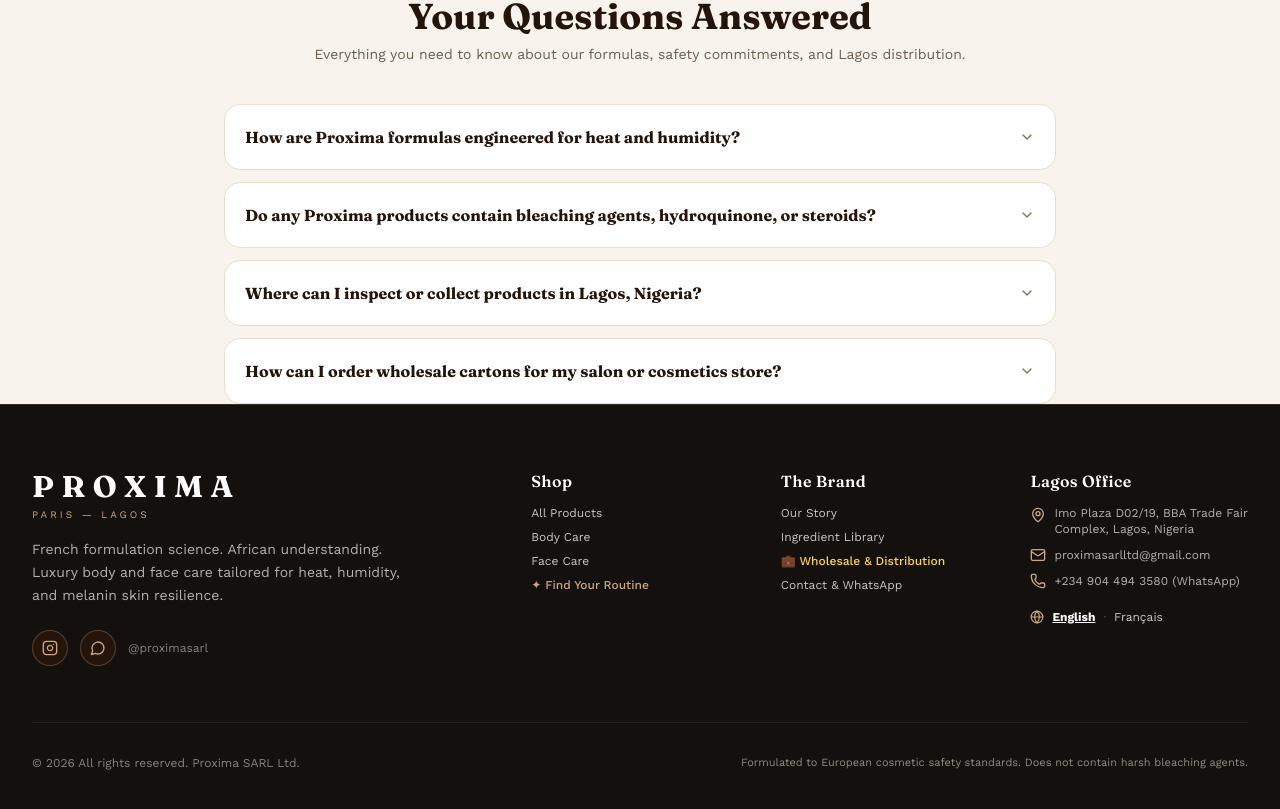
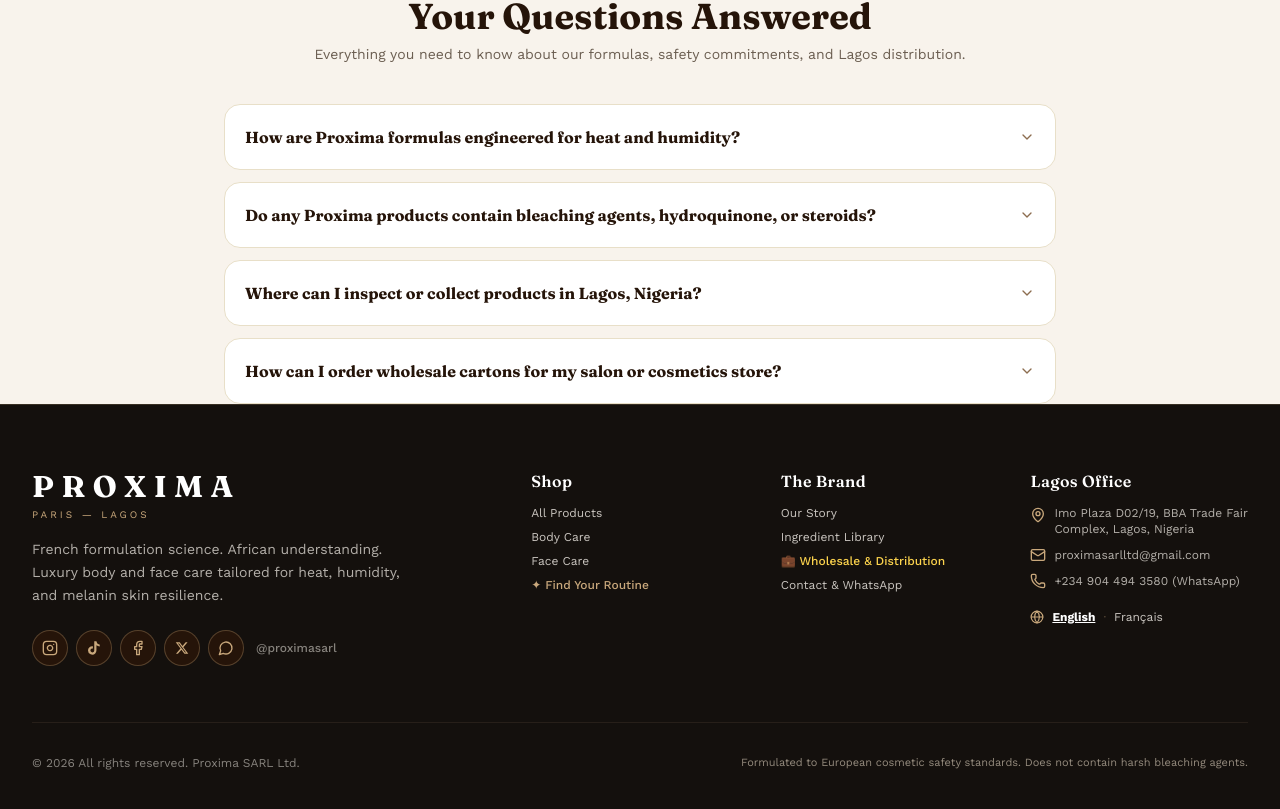
Before and after one commit to innchiken-netizen/proxima, a React (Vite) app: page / in a window 1280 px wide. Shown: the part 8233-9042 px from the top of the page. Built offline with nearby package versions, Linux system fonts and the light colour scheme.

Commit message:
feat(social): add TikTok, Facebook, and X social links alongside Instagram and WhatsApp

```diff
--- a/src/components/layout/Footer.tsx
+++ b/src/components/layout/Footer.tsx
@@ -1,6 +1,18 @@
 import React from 'react';
-import { MapPin, Mail, Phone, MessageCircle, Instagram, Globe } from 'lucide-react';
+import { MapPin, Mail, Phone, MessageCircle, Instagram, Facebook, Globe } from 'lucide-react';
 import { useLanguage } from '../../context/LanguageContext';
+
+const TikTokIcon: React.FC<{ className?: string }> = ({ className = "w-4 h-4" }) => (
+  <svg className={className} fill="currentColor" viewBox="0 0 24 24" aria-hidden="true">
+    <path d="M19.59 6.69a4.83 4.83 0 0 1-3.77-4.25V2h-3.45v13.67a2.89 2.89 0 0 1-5.2 1.74 2.89 2.89 0 0 1 2.31-4.64c.298-.002.595.042.88.13V9.4a6.33 6.33 0 0 0-1-.08A6.34 6.34 0 0 0 3 15.66a6.34 6.34 0 0 0 10.82 4.47 6.3 6.3 0 0 0 1.83-4.47V8.01a8.16 8.16 0 0 0 4.94 1.68V6.69z" />
+  </svg>
+);
+
+const XTwitterIcon: React.FC<{ className?: string }> = ({ className = "w-3.5 h-3.5" }) => (
+  <svg className={className} fill="currentColor" viewBox="0 0 24 24" aria-hidden="true">
+    <path d="M18.244 2.25h3.308l-7.227 8.26 8.502 11.24H16.17l-5.214-6.817L4.99 21.75H1.68l7.73-8.835L1.254 2.25H8.08l4.713 6.231zm-1.161 17.52h1.833L7.084 4.126H5.117z" />
+  </svg>
+);
 
 interface FooterProps {
   setCurrentTab: (tab: string) => void;
@@ -32,15 +44,46 @@
             <p className="text-sm leading-relaxed text-proxima-cream/70 max-w-sm">
               {t.footer.brandDesc}
             </p>
-            <div className="pt-2 flex items-center space-x-3 text-proxima-brown-light">
+            <div className="pt-2 flex flex-wrap items-center gap-2 text-proxima-brown-light">
               <a
                 href="https://instagram.com/proximasarl"
                 target="_blank"
                 rel="noopener noreferrer"
                 className="w-9 h-9 rounded-full bg-proxima-brown-deep flex items-center justify-center border border-proxima-brown-light/30 hover:border-proxima-brown-light hover:text-white transition-colors"
                 aria-label="Instagram"
+                title="Instagram @proximasarl"
               >
                 <Instagram className="w-4 h-4" />
+              </a>
+              <a
+                href="https://tiktok.com/@proximasarl"
+                target="_blank"
+                rel="noopener noreferrer"
+                className="w-9 h-9 rounded-full bg-proxima-brown-deep flex items-center justify-center border border-proxima-brown-light/30 hover:border-proxima-brown-light hover:text-white transition-colors"
+                aria-label="TikTok"
+                title="TikTok @proximasarl"
+              >
+                <TikTokIcon className="w-4 h-4" />
+              </a>
+              <a
+                href="https://facebook.com/proximasarl"
+                target="_blank"
+                rel="noopener noreferrer"
+                className="w-9 h-9 rounded-full bg-proxima-brown-deep flex items-center justify-center border border-proxima-brown-light/30 hover:border-proxima-brown-light hover:text-white transition-colors"
+                aria-label="Facebook"
+                title="Facebook @proximasarl"
+              >
+                <Facebook className="w-4 h-4" />
+              </a>
+              <a
+                href="https://x.com/proximasarl"
+                target="_blank"
+                rel="noopener noreferrer"
+                className="w-9 h-9 rounded-full bg-proxima-brown-deep flex items-center justify-center border border-proxima-brown-light/30 hover:border-proxima-brown-light hover:text-white transition-colors"
+                aria-label="X (Twitter)"
+                title="X @proximasarl"
+              >
+                <XTwitterIcon className="w-3.5 h-3.5" />
               </a>
               <a
                 href="https://wa.me/2349044943580"
@@ -48,10 +91,11 @@
                 rel="noopener noreferrer"
                 className="w-9 h-9 rounded-full bg-proxima-brown-deep flex items-center justify-center border border-proxima-brown-light/30 hover:border-proxima-brown-light hover:text-emerald-400 transition-colors"
                 aria-label="WhatsApp"
+                title="WhatsApp (+234 904 494 3580)"
               >
                 <MessageCircle className="w-4 h-4" />
               </a>
-              <span className="text-xs text-proxima-cream/50">@proximasarl</span>
+              <span className="text-xs text-proxima-cream/50 ml-1 font-medium">@proximasarl</span>
             </div>
           </div>
 
--- a/src/pages/ContactPage.tsx
+++ b/src/pages/ContactPage.tsx
@@ -110,6 +110,7 @@
               <div className="w-12 h-12 rounded-2xl bg-proxima-cream flex items-center justify-center text-proxima-brown flex-shrink-0 mt-1">
                 <Instagram className="w-6 h-6" />
               </div>
+              <div className="space-y-2">
                 <div>
                   <h3 className="font-serif text-base font-bold text-proxima-brown-deep">
                     {t.contact.socialTitle}
@@ -117,6 +118,49 @@
                   <p className="text-xs text-proxima-black/70 mt-0.5">
                     {t.contact.social}
                   </p>
+                </div>
+                <div className="flex flex-wrap gap-2 pt-1">
+                  <a
+                    href="https://instagram.com/proximasarl"
+                    target="_blank"
+                    rel="noopener noreferrer"
+                    className="inline-flex items-center gap-1.5 px-3 py-1.5 rounded-xl bg-[#FAF7F2] border border-[#E8DFC8] text-xs font-semibold text-[#251409] hover:border-[#C9A87C] hover:bg-white transition-all shadow-2xs"
+                  >
+                    <span>Instagram</span>
+                  </a>
+                  <a
+                    href="https://tiktok.com/@proximasarl"
+                    target="_blank"
+                    rel="noopener noreferrer"
+                    className="inline-flex items-center gap-1.5 px-3 py-1.5 rounded-xl bg-[#FAF7F2] border border-[#E8DFC8] text-xs font-semibold text-[#251409] hover:border-[#C9A87C] hover:bg-white transition-all shadow-2xs"
+                  >
+                    <span>TikTok</span>
+                  </a>
+                  <a
+                    href="https://facebook.com/proximasarl"
+                    target="_blank"
+                    rel="noopener noreferrer"
+                    className="inline-flex items-center gap-1.5 px-3 py-1.5 rounded-xl bg-[#FAF7F2] border border-[#E8DFC8] text-xs font-semibold text-[#251409] hover:border-[#C9A87C] hover:bg-white transition-all shadow-2xs"
+                  >
+                    <span>Facebook</span>
+                  </a>
+                  <a
+                    href="https://x.com/proximasarl"
+                    target="_blank"
+                    rel="noopener noreferrer"
+                    className="inline-flex items-center gap-1.5 px-3 py-1.5 rounded-xl bg-[#FAF7F2] border border-[#E8DFC8] text-xs font-semibold text-[#251409] hover:border-[#C9A87C] hover:bg-white transition-all shadow-2xs"
+                  >
+                    <span>X (Twitter)</span>
+                  </a>
+                  <a
+                    href="https://wa.me/2349044943580"
+                    target="_blank"
+                    rel="noopener noreferrer"
+                    className="inline-flex items-center gap-1.5 px-3 py-1.5 rounded-xl bg-emerald-50 border border-emerald-200 text-xs font-semibold text-emerald-800 hover:bg-emerald-100 transition-all shadow-2xs"
+                  >
+                    <span>WhatsApp</span>
+                  </a>
+                </div>
               </div>
             </div>
 
```
Lines whose indentation alone changed are shown as unchanged.
